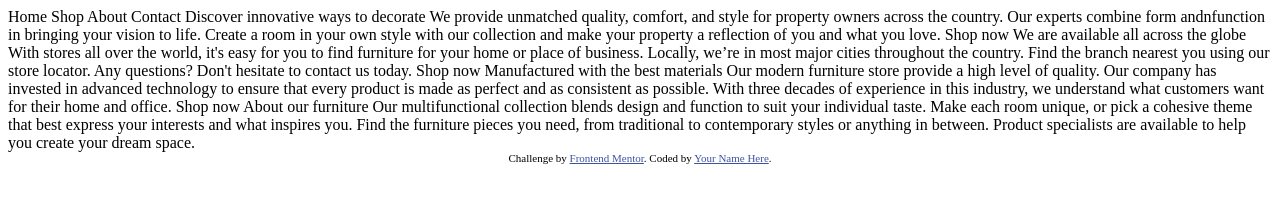
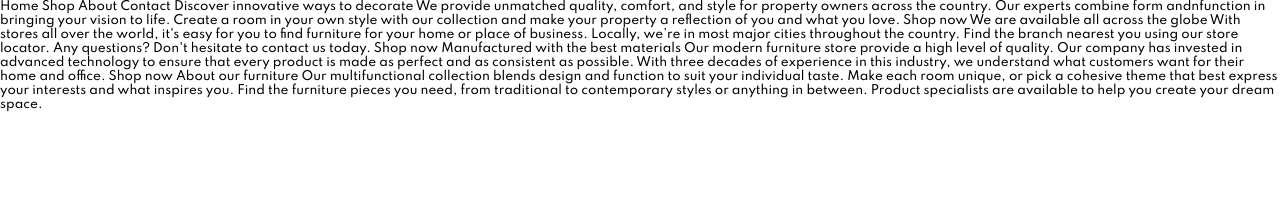
Before and after one commit to AbePlays/Frontend-Challenge-13, a plain HTML site: page index.html in a window 1280 px wide. Drawn offline with Linux system fonts and the light colour scheme.

Commit message:
Initial Commit

```diff
--- a/index.html
+++ b/index.html
@@ -1,59 +1,45 @@
 <!DOCTYPE html>
 <html lang="en">
-<head>
-  <meta charset="UTF-8">
-  <meta name="viewport" content="width=device-width, initial-scale=1.0"> <!-- displays site properly based on user's device -->
+  <head>
+    <meta charset="UTF-8" />
+    <meta name="viewport" content="width=device-width, initial-scale=1.0" />
+    <!-- displays site properly based on user's device -->
 
-  <link rel="icon" type="image/png" sizes="32x32" href="./images/favicon-32x32.png">
+    <link
+      rel="icon"
+      type="image/png"
+      sizes="32x32"
+      href="./images/favicon-32x32.png"
+    />
 
-  <title>Frontend Mentor | Room homepage</title>
+    <link
+      href="https://fonts.googleapis.com/css2?family=Spartan:wght@500;600;700&display=swap"
+      rel="stylesheet"
+    />
 
-  <!-- Feel free to remove these styles or customise in your own stylesheet 👍 -->
-  <style>
-    .attribution { font-size: 11px; text-align: center; }
-    .attribution a { color: hsl(228, 45%, 44%); }
-  </style>
-</head>
-<body>
-  Home
-  Shop
-  About
-  Contact
+    <link rel="stylesheet" href="./styles/style.css" />
 
-  Discover innovative ways to decorate
-
-  We provide unmatched quality, comfort, and style for property owners across the country.
-  Our experts combine form andnfunction in bringing your vision to life. Create a room in your
-  own style with our collection and make your property a reflection of you and what you love.
-
-  Shop now
-
-  We are available all across the globe
-
-  With stores all over the world, it's easy for you to find furniture for your home or place of business.
-  Locally, we’re in most major cities throughout the country. Find the branch nearest you using our
-  store locator. Any questions? Don't hesitate to contact us today.
-
-  Shop now
-
-  Manufactured with the best materials
-
-  Our modern furniture store provide a high level of quality. Our company has invested in advanced technology
-  to ensure that every product is made as perfect and as consistent as possible. With three decades of
-  experience in this industry, we understand what customers want for their home and office.
-
-  Shop now
-
-  About our furniture
-
-  Our multifunctional collection blends design and function to suit your individual taste.
-  Make each room unique, or pick a cohesive theme that best express your interests and what
-  inspires you. Find the furniture pieces you need, from traditional to contemporary styles
-  or anything in between. Product specialists are available to help you create your dream space.
-
-  <div class="attribution">
-    Challenge by <a href="https://www.frontendmentor.io?ref=challenge" target="_blank">Frontend Mentor</a>.
-    Coded by <a href="#">Your Name Here</a>.
-  </div>
-</body>
+    <title>Frontend Mentor | Room homepage</title>
+  </head>
+  <body>
+    Home Shop About Contact Discover innovative ways to decorate We provide
+    unmatched quality, comfort, and style for property owners across the
+    country. Our experts combine form andnfunction in bringing your vision to
+    life. Create a room in your own style with our collection and make your
+    property a reflection of you and what you love. Shop now We are available
+    all across the globe With stores all over the world, it's easy for you to
+    find furniture for your home or place of business. Locally, we’re in most
+    major cities throughout the country. Find the branch nearest you using our
+    store locator. Any questions? Don't hesitate to contact us today. Shop now
+    Manufactured with the best materials Our modern furniture store provide a
+    high level of quality. Our company has invested in advanced technology to
+    ensure that every product is made as perfect and as consistent as possible.
+    With three decades of experience in this industry, we understand what
+    customers want for their home and office. Shop now About our furniture Our
+    multifunctional collection blends design and function to suit your
+    individual taste. Make each room unique, or pick a cohesive theme that best
+    express your interests and what inspires you. Find the furniture pieces you
+    need, from traditional to contemporary styles or anything in between.
+    Product specialists are available to help you create your dream space.
+  </body>
 </html>
--- /dev/null
+++ b/styles/_variables.scss
@@ -0,0 +1,3 @@
+// Colors
+$darkGrey: hsl(0, 0%, 63%);
+$veryDarkGrey: hsl(0, 0%, 27%);
--- /dev/null
+++ b/styles/style.scss
@@ -0,0 +1,12 @@
+*,
+*::before,
+*::after {
+  margin: 0;
+  padding: 0;
+  box-sizing: border-box;
+}
+
+body {
+  font-size: 12px;
+  font-family: Spartan;
+}
```
Also changed, not shown: styles/style.css (added), 1 other file.
